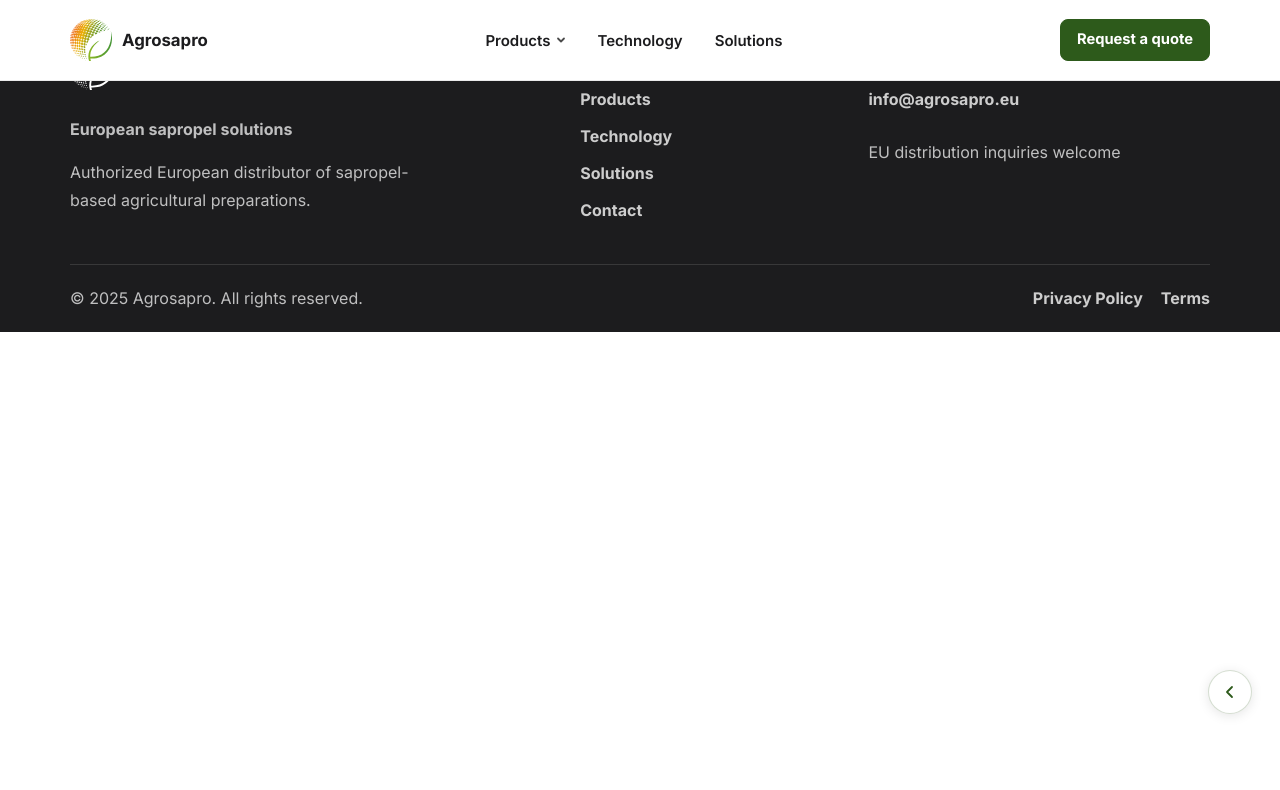
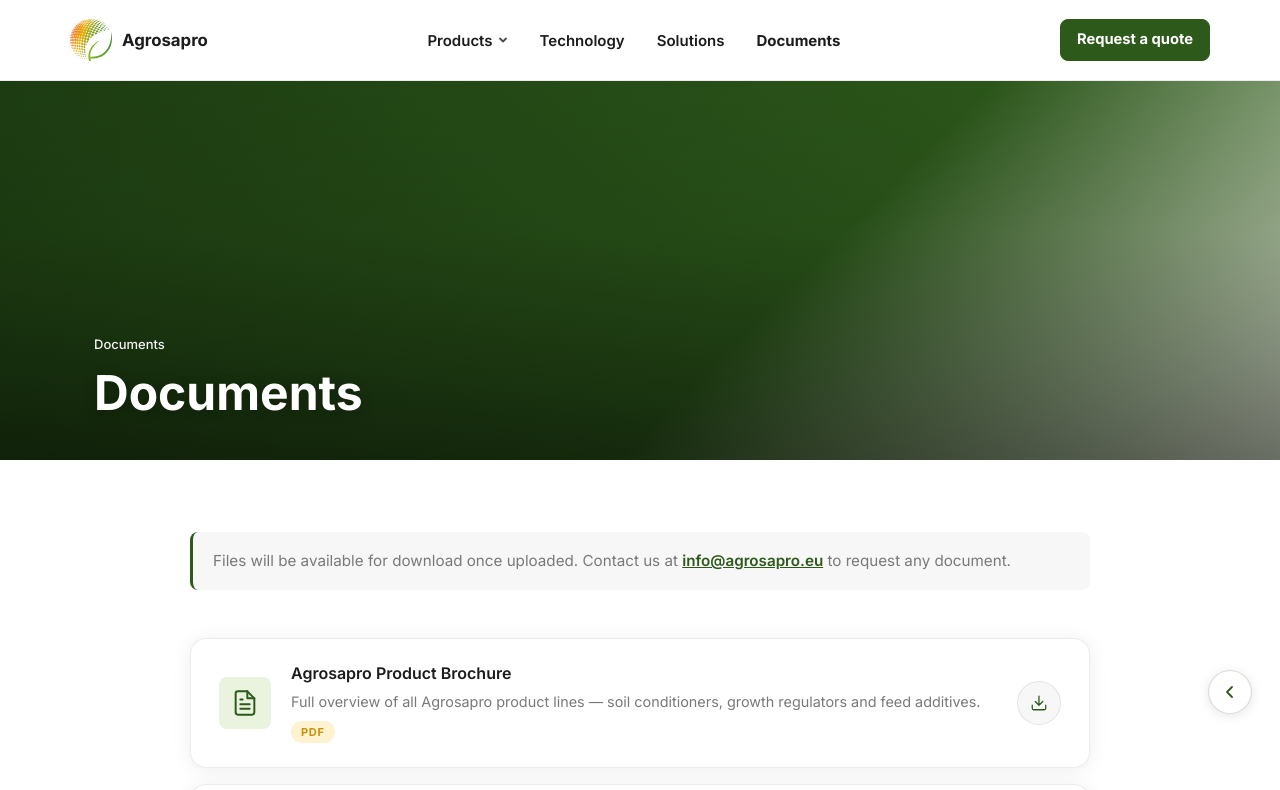
Before and after one commit to msagrosolver/agrosapro, a React (Vite) app: page /documents in a window 1280 px wide. Shown: the top 790 px of the page. Built offline with nearby package versions, Linux system fonts and the light colour scheme.

Commit message:
“documents”

```diff
--- a/src/App.jsx
+++ b/src/App.jsx
@@ -18,6 +18,7 @@
 import SoilConditionersPage from './pages/SoilConditioners/SoilConditioners.jsx';
 import TechnologyPage from './pages/Technology/Technology.jsx';
 import ProductsOverview from './pages/Products/ProductsOverview.jsx';
+import Documents from './pages/Documents/Documents.jsx';
 
 function App() {
   return (
@@ -39,6 +40,7 @@
         <Route path="/solutions" element={<SolutionsPage />} />
         <Route path="/about" element={<AboutPage />} />
         <Route path="/contact" element={<ContactPage />} />
+        <Route path="/documents" element={<Documents />} />
       </Routes>
       <Footer />
       <FloatingNav />
--- a/src/components/Footer/Footer.jsx
+++ b/src/components/Footer/Footer.jsx
@@ -5,6 +5,7 @@
   { label: 'Products', to: '/products' },
   { label: 'Technology', to: '/technology' },
   { label: 'Solutions', to: '/solutions' },
+  { label: 'Documents', to: '/documents' },
   { label: 'Contact', to: '/contact' },
 ];
 
--- a/src/components/Navbar/Navbar.jsx
+++ b/src/components/Navbar/Navbar.jsx
@@ -5,6 +5,7 @@
 const navLinks = [
   { label: 'Technology', to: '/technology' },
   { label: 'Solutions', to: '/solutions' },
+  { label: 'Documents', to: '/documents' },
 ];
 
 const productLinks = [
--- /dev/null
+++ b/src/pages/Documents/Documents.css
@@ -0,0 +1,145 @@
+.documents-section {
+  padding: 72px 24px 96px;
+  background: var(--color-bg);
+}
+
+.documents-inner {
+  width: min(100% - 48px, 900px);
+  margin: 0 auto;
+}
+
+.documents-note {
+  margin: 0 0 48px;
+  padding: 16px 20px;
+  background: var(--color-bg-section);
+  border-radius: var(--radius-sm);
+  border-left: 3px solid var(--color-primary);
+  color: var(--color-text-muted);
+  font-size: 0.95rem;
+  line-height: 1.7;
+}
+
+.documents-note a {
+  color: var(--color-primary);
+  font-weight: 600;
+  text-decoration: underline;
+}
+
+.documents-grid {
+  display: flex;
+  flex-direction: column;
+  gap: 16px;
+}
+
+.document-card {
+  display: flex;
+  align-items: center;
+  gap: 20px;
+  padding: 24px 28px;
+  background: var(--color-bg);
+  border: 1px solid var(--color-border);
+  border-radius: var(--radius-card);
+  box-shadow: var(--shadow-card);
+  transition: box-shadow 0.2s ease, border-color 0.2s ease;
+}
+
+.document-card:hover {
+  box-shadow: var(--shadow-card-hover);
+  border-color: rgba(45, 90, 27, 0.2);
+}
+
+.document-card__icon {
+  display: flex;
+  align-items: center;
+  justify-content: center;
+  width: 52px;
+  height: 52px;
+  border-radius: var(--radius-sm);
+  background: var(--color-primary-light);
+  color: var(--color-primary);
+  flex-shrink: 0;
+}
+
+.document-card__body {
+  flex: 1;
+  min-width: 0;
+}
+
+.document-card__body h3 {
+  margin: 0 0 6px;
+  color: var(--color-text);
+  font-size: 1rem;
+  font-weight: 600;
+  line-height: 1.3;
+}
+
+.document-card__body p {
+  margin: 0;
+  color: var(--color-text-muted);
+  font-size: 0.9rem;
+  line-height: 1.6;
+}
+
+.document-card__meta {
+  display: flex;
+  align-items: center;
+  gap: 12px;
+  margin-top: 8px;
+}
+
+.document-card__type {
+  display: inline-flex;
+  align-items: center;
+  padding: 2px 10px;
+  background: var(--color-accent-bg);
+  color: var(--color-accent);
+  border-radius: 999px;
+  font-size: 11px;
+  font-weight: 700;
+  letter-spacing: 0.06em;
+  text-transform: uppercase;
+}
+
+.document-card__action {
+  flex-shrink: 0;
+}
+
+.document-card__download {
+  display: flex;
+  align-items: center;
+  justify-content: center;
+  width: 44px;
+  height: 44px;
+  border-radius: 50%;
+  background: var(--color-bg-section);
+  color: var(--color-primary);
+  border: 1.5px solid var(--color-border);
+  transition: all 0.2s ease;
+}
+
+.document-card__download:hover {
+  background: var(--color-primary);
+  color: white;
+  border-color: var(--color-primary);
+  transform: translateY(-2px);
+}
+
+@media (max-width: 640px) {
+  .documents-section {
+    padding: 56px 16px 72px;
+  }
+
+  .document-card {
+    padding: 18px 20px;
+    gap: 16px;
+  }
+
+  .document-card__icon {
+    width: 44px;
+    height: 44px;
+  }
+
+  .document-card__body h3 {
+    font-size: 0.95rem;
+  }
+}
--- /dev/null
+++ b/src/pages/Documents/Documents.jsx
@@ -0,0 +1,133 @@
+import PageHero from '../../components/PageHero/PageHero.jsx';
+import './Documents.css';
+
+const documents = [
+  {
+    id: 1,
+    title: 'Agrosapro Product Brochure',
+    description:
+      'Full overview of all Agrosapro product lines — soil conditioners, growth regulators and feed additives.',
+    filename: 'agrosapro-brochure.pdf',
+    type: 'PDF',
+    size: '—',
+  },
+  {
+    id: 2,
+    title: 'Agrosapro Biome — Technical Sheet',
+    description:
+      'Detailed composition, application rates and usage guidelines for Agrosapro Biome soil conditioner.',
+    filename: 'agrosapro-biome-techsheet.pdf',
+    type: 'PDF',
+    size: '—',
+  },
+  {
+    id: 3,
+    title: 'Agrosapro pHoenix — Technical Sheet',
+    description:
+      'Detailed composition, application rates and usage guidelines for Agrosapro pHoenix soil conditioner.',
+    filename: 'agrosapro-phoenix-techsheet.pdf',
+    type: 'PDF',
+    size: '—',
+  },
+  {
+    id: 4,
+    title: 'Agrosapro K — Technical Sheet',
+    description:
+      'Detailed composition, application rates and usage guidelines for Agrosapro K growth regulator.',
+    filename: 'agrosapro-k-techsheet.pdf',
+    type: 'PDF',
+    size: '—',
+  },
+  {
+    id: 5,
+    title: 'Agrosapro Complex — Technical Sheet',
+    description:
+      'Detailed composition, application rates and usage guidelines for Agrosapro Complex growth regulator.',
+    filename: 'agrosapro-complex-techsheet.pdf',
+    type: 'PDF',
+    size: '—',
+  },
+  {
+    id: 6,
+    title: 'Agrosapro BioNa — Technical Sheet',
+    description:
+      'Detailed composition, application rates and dosing guidelines for Agrosapro BioNa feed additive.',
+    filename: 'agrosapro-biona-techsheet.pdf',
+    type: 'PDF',
+    size: '—',
+  },
+];
+
+function Documents() {
+  return (
+    <main>
+      <PageHero
+        eyebrow="Resources"
+        title="Documents"
+        subtitle="Download technical sheets, brochures and product documentation for all Agrosapro preparations."
+        breadcrumbs={[{ label: 'Documents', to: '/documents' }]}
+      />
+
+      <section className="documents-section">
+        <div className="documents-inner">
+          <p className="documents-note">
+            Files will be available for download once uploaded. Contact us at{' '}
+            <a href="mailto:info@agrosapro.eu">info@agrosapro.eu</a> to request any document.
+          </p>
+
+          <div className="documents-grid">
+            {documents.map((doc) => (
+              <div key={doc.id} className="document-card">
+                <div className="document-card__icon">
+                  <svg width="28" height="28" viewBox="0 0 24 24" fill="none" xmlns="http://www.w3.org/2000/svg">
+                    <path
+                      d="M14 2H6a2 2 0 0 0-2 2v16a2 2 0 0 0 2 2h12a2 2 0 0 0 2-2V8z"
+                      stroke="currentColor"
+                      strokeWidth="1.7"
+                      strokeLinecap="round"
+                      strokeLinejoin="round"
+                    />
+                    <path
+                      d="M14 2v6h6M16 13H8M16 17H8M10 9H8"
+                      stroke="currentColor"
+                      strokeWidth="1.7"
+                      strokeLinecap="round"
+                      strokeLinejoin="round"
+                    />
+                  </svg>
+                </div>
+                <div className="document-card__body">
+                  <h3>{doc.title}</h3>
+                  <p>{doc.description}</p>
+                  <div className="document-card__meta">
+                    <span className="document-card__type">{doc.type}</span>
+                  </div>
+                </div>
+                <div className="document-card__action">
+                  <a
+                    href={`/downloads/${doc.filename}`}
+                    download
+                    className="document-card__download"
+                    aria-label={`Download ${doc.title}`}
+                  >
+                    <svg width="18" height="18" viewBox="0 0 24 24" fill="none" xmlns="http://www.w3.org/2000/svg">
+                      <path
+                        d="M21 15v4a2 2 0 0 1-2 2H5a2 2 0 0 1-2-2v-4M7 10l5 5 5-5M12 15V3"
+                        stroke="currentColor"
+                        strokeWidth="1.7"
+                        strokeLinecap="round"
+                        strokeLinejoin="round"
+                      />
+                    </svg>
+                  </a>
+                </div>
+              </div>
+            ))}
+          </div>
+        </div>
+      </section>
+    </main>
+  );
+}
+
+export default Documents;
```
Also changed, not shown: 1 other file (tests, documents, lock files or other folders).
